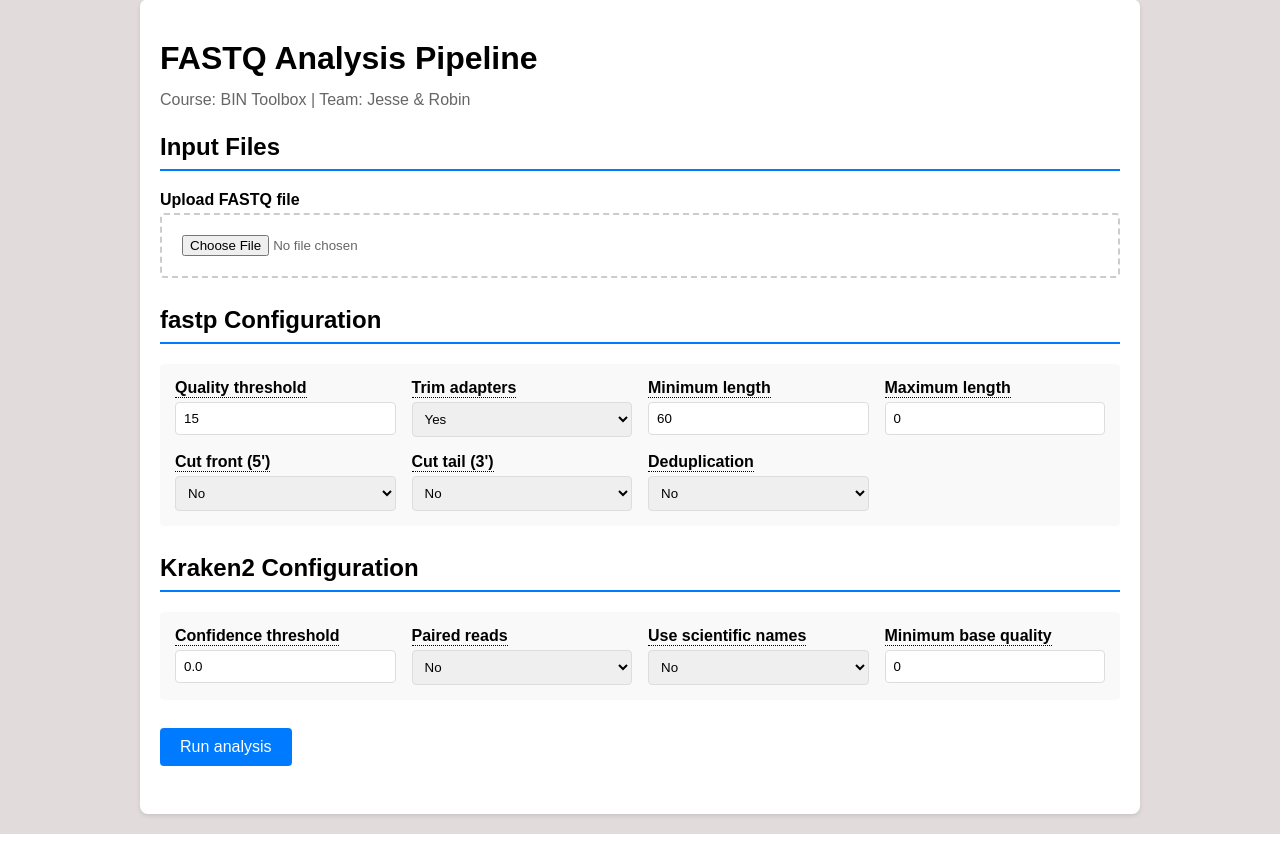
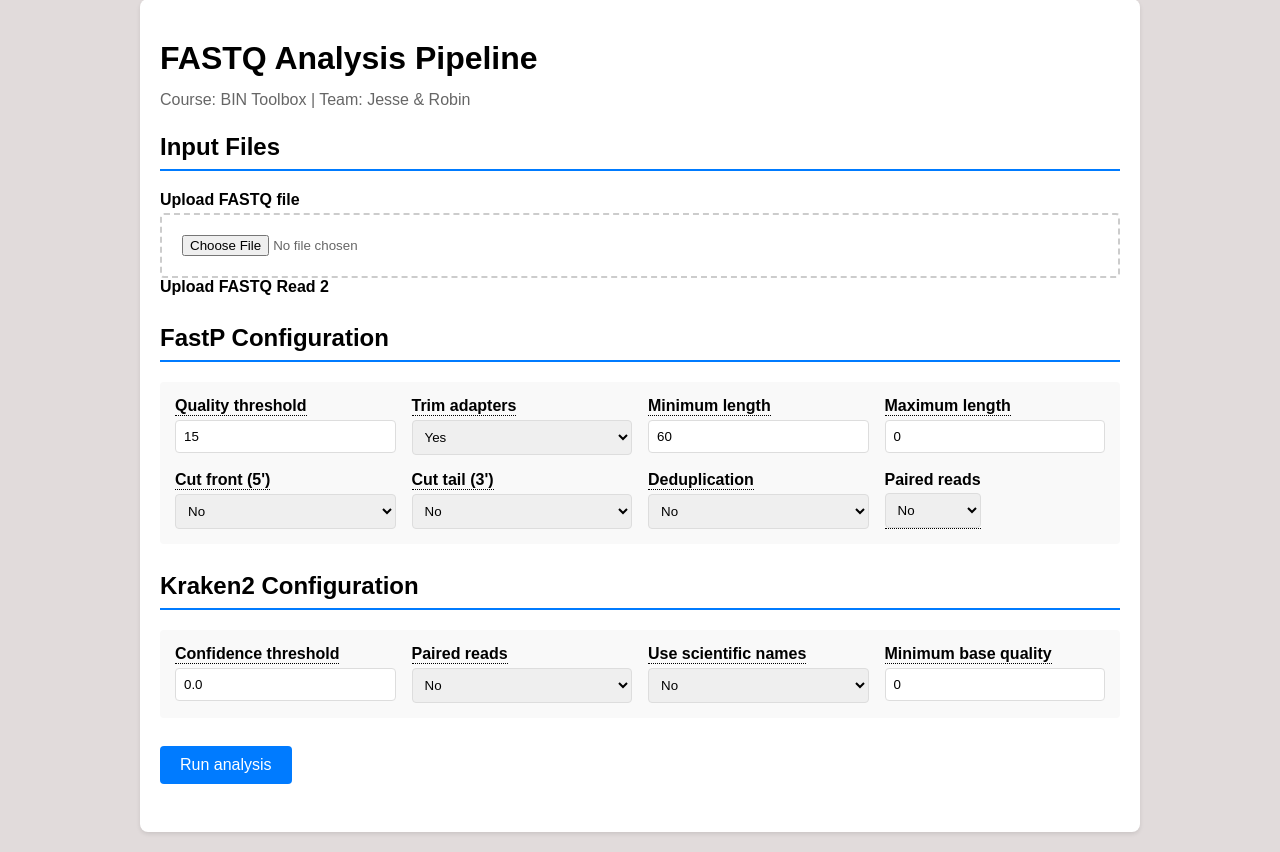
Before and after one commit to JesseP05/bin_tbx, a Flask app: page / in a window 1280 px wide. Shown: the part 81-933 px from the top of the page. Run offline with Flask 3, Linux system fonts and the light colour scheme.

Commit message:
frontend changes paired reads

```diff
--- a/web/static/css/index.css
+++ b/web/static/css/index.css
@@ -74,6 +74,9 @@ button:hover {
     text-align: center;
     cursor: pointer;
     color: #666;
+}
+#read2-input {
+    display: none;
 }
 
 .results-grid {
--- a/web/templates/index.html
+++ b/web/templates/index.html
@@ -5,6 +5,7 @@
 <!-- super is zodat de head van de base.html niet wordt overschreven -->
 <link rel="stylesheet" href="../static/css/index.css">
 <script src="../static/js/script.js"></script>
+<script src="../static/js/paired.js"></script>
 {% endblock %}
 
 {% block title %}FASTQ Analysis Pipeline{% endblock %}
@@ -16,14 +17,18 @@
 <form method="POST" action="/" enctype="multipart/form-data">
     <div class="section">
         <h2>Input Files</h2>
+        <label id="read1-label">
+            Upload FASTQ file
+            <input type="file" class="file-input" name="fastq-file-r1" accept=".fastq,.fq,.fastq.gz,.fq.gz">
+        </label>
         <label>
-            Upload FASTQ file
-            <input type="file" class="file-input" name="fastq-file" accept=".fastq,.fq,.fastq.gz,.fq.gz">
+            Upload FASTQ Read 2
+            <input type="file" class="file-input" id="read2-input" name="fastq-file-r2" accept=".fastq,.fq,.fastq.gz,.fq.gz">
         </label>
     </div>
 
     <div class="section">
-        <h2>fastp Configuration</h2>
+        <h2>FastP Configuration</h2>
         <div class="config-group">
             <label>
                 <span class="config-tooltip" tabindex="0">
@@ -88,6 +93,17 @@
                     <span class="tooltip">Verwijdert identieke reads die vaak ontstaan door PCR-vermenigvuldiging.</span>
                 </span>
                 <select name="fastp-dedup">
+                    <option value="false">No</option>
+                    <option value="true">Yes</option>
+                </select>
+            </label>
+
+            <label>
+                <span class="config-tooltip" tabindex="0">
+                    Paired reads
+                    <span class="tooltip">Geef aan of input paired-end reads zijn.
+                </span>
+                <select name="fastp-paired" id="fastp-paired-select">
                     <option value="false">No</option>
                     <option value="true">Yes</option>
                 </select>
```
